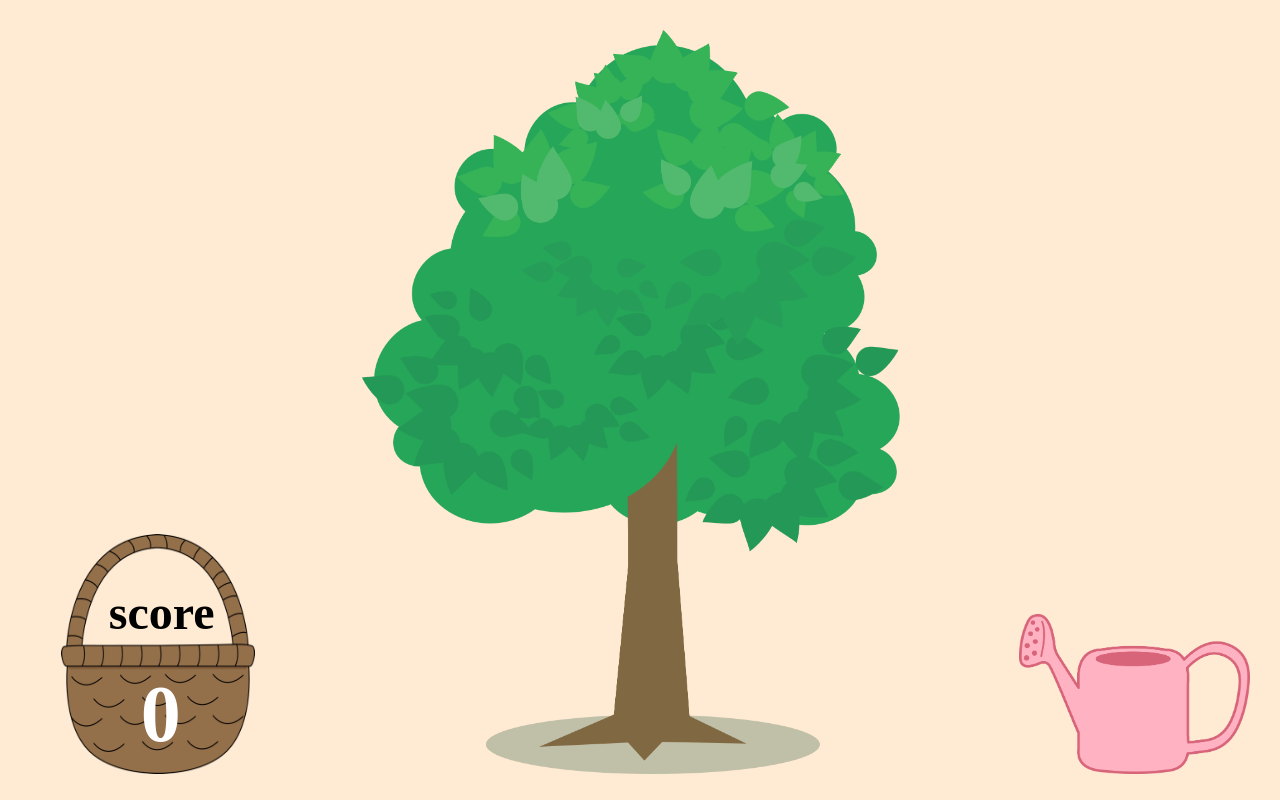
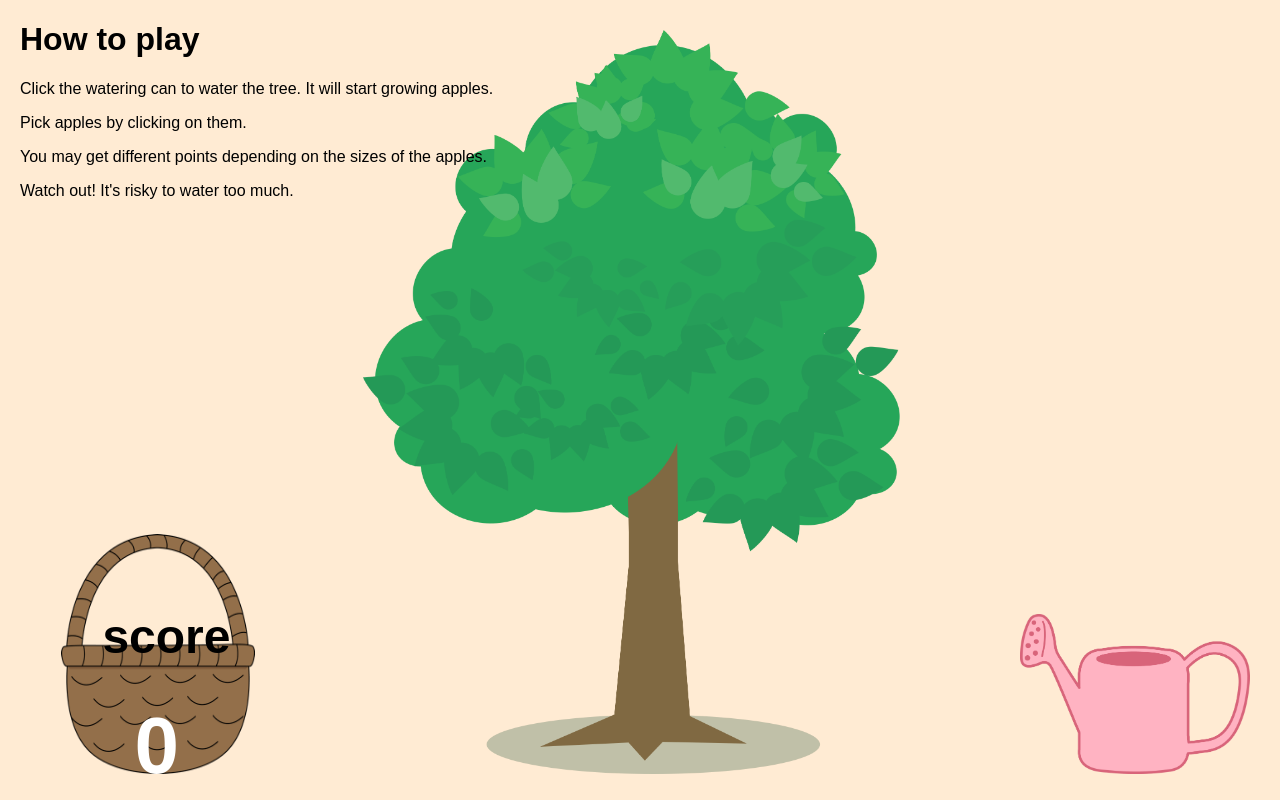
Before and after one commit to Jae-Huh/fruity, a plain HTML site: page index.html in a window 1280 px wide. Drawn offline with Linux system fonts and the light colour scheme.

Commit message:
Add instructions

```diff
--- a/index.html
+++ b/index.html
@@ -6,12 +6,17 @@
   <link href="style.css" rel="stylesheet">
 </head>
 <body>
+  <div class="instruction">
+    <h1>How to play</h1>
+    <p>Click the watering can to water the tree. It will start growing apples.</p>
+    <p>Pick apples by clicking on them.</p>
+    <p>You may get different points depending on the sizes of the apples.</p>
+    <p>Watch out! It's risky to water too much.</p>
+  </div>
   <div class="left">
     <img src="images/basket.png" id="basket" />
     <h2 id = "score">score</h2>
-    <div id="scoreDiv">
-      <h1 id="scoreNum">0</h1>
-    </div>
+    <h1 id="scoreNum">0</h1>
   </div>
   <div class="middle">
     <img src="images/tree.png" id="tree" />
--- a/script.js
+++ b/script.js
@@ -1,8 +1,6 @@
 var apple = document.getElementsByClassName('apple')
 var appleDiv = document.getElementById('apple-container')
 
-// var fruitCounter = document.getElementById('fruit-count')
-// var fruitCount = 0
 var scoreNum = document.getElementById('scoreNum')
 var score = 0
 
--- a/style.css
+++ b/style.css
@@ -2,7 +2,16 @@ body {
   background-color: #FFEBD3;
   height: 100vh;
   margin: 0px;
+  font-family: fantasy;
 }
+
+.instruction {
+  position: absolute;
+  left: 20px;
+  z-index: 1;
+  width: 40%;
+}
+
 
 .left {
   display: inline-block;
@@ -29,15 +38,15 @@ body {
 
 #score {
   position: absolute;
-  bottom: 15%;
-  left: 8.5%;
+  bottom: 12%;
+  left: 8%;
   font-size: 3em;
 }
 
 #scoreNum {
   position: absolute;
-  bottom: 5%;
-  left: 11%;
+  bottom: 1%;
+  left: 10.5%;
   color: #ffffff;
   font-size: 5em;
   margin: 0;
```
